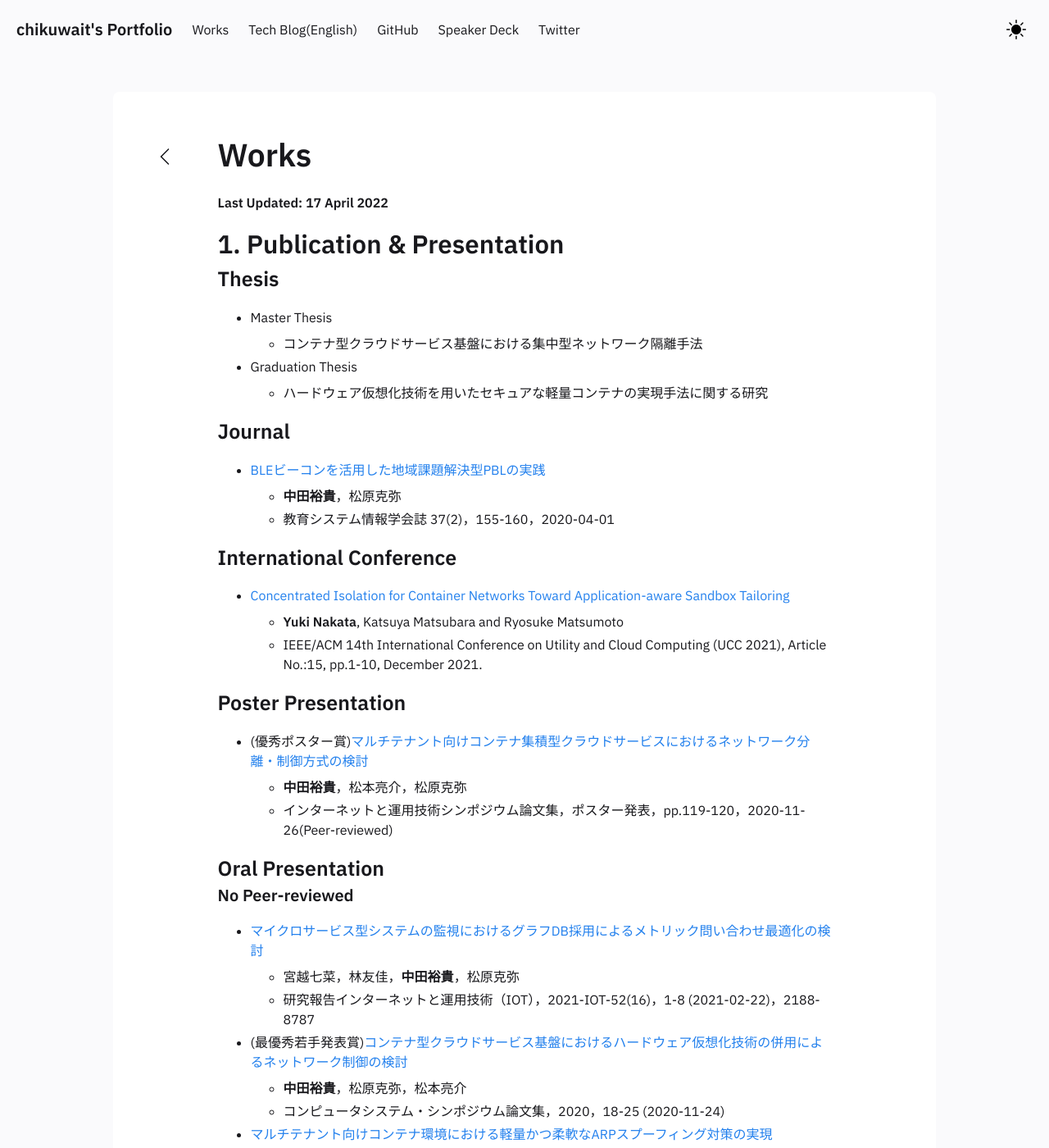
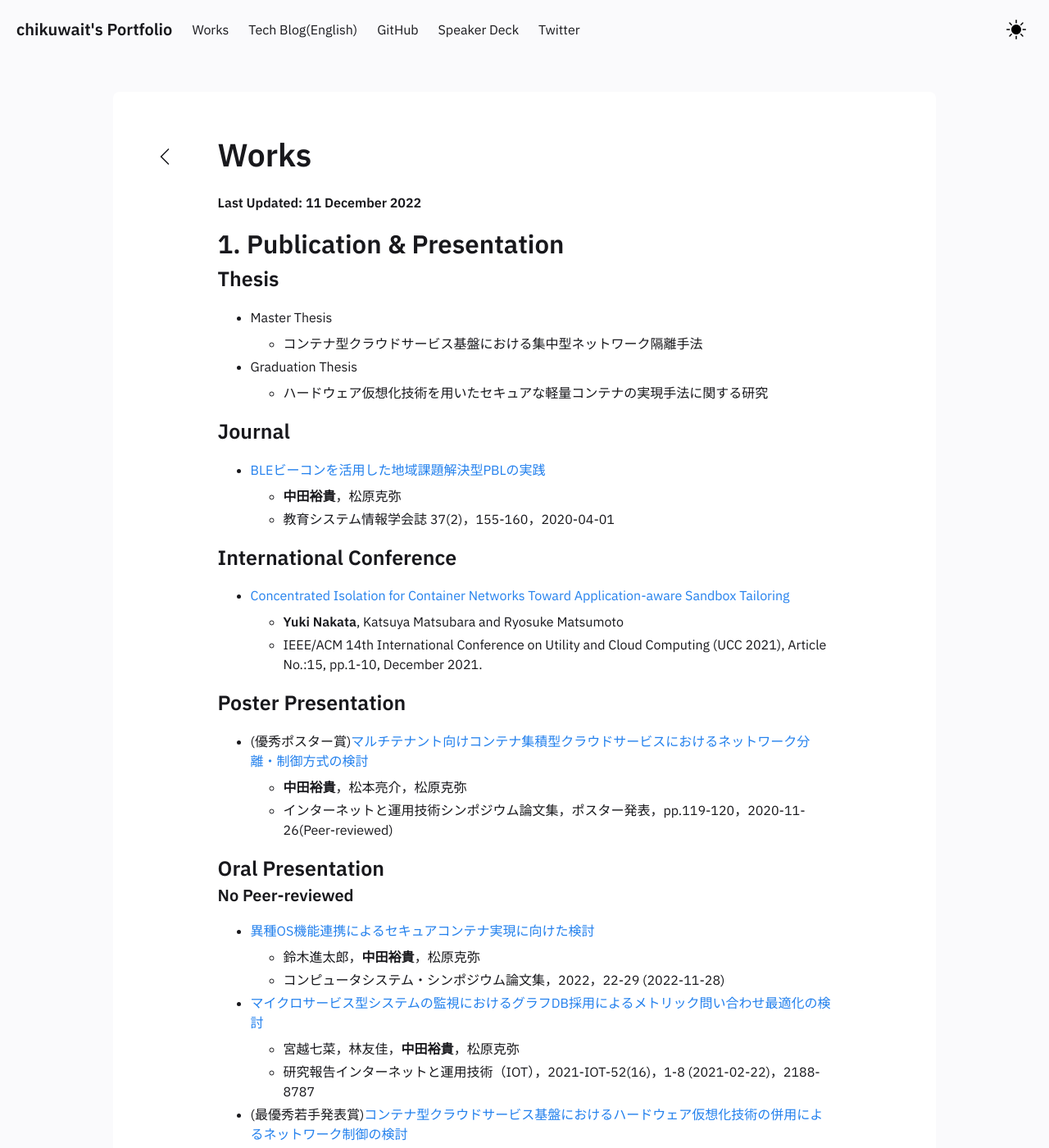
Before and after one commit to chikuwait/chikuwait.github.io, a Jekyll site: the page built from _notes/Public/works.md, in a window 1280 px wide and 1400 px high. Shown: the whole window at 82% size. Built offline with Jekyll 4.4.1, drawn with Linux system fonts in a browser that asks for light colours; some of the changed text lies outside the part shown.

Commit message:
BitVisor SummitとComSysの発表を追加

```diff
--- a/_notes/Public/works.md
+++ b/_notes/Public/works.md
@@ -1,7 +1,7 @@
 ---
 title : Works
 notetype : feed
-date : 17-04-2022
+date : 11-12-2022
 ---
 
 ## 1. Publication & Presentation
@@ -29,6 +29,9 @@ date : 17-04-2022
 
 ### Oral Presentation
 #### No Peer-reviewed
+- [異種OS機能連携によるセキュアコンテナ実現に向けた検討](http://id.nii.ac.jp/1001/00222600/)
+  - 鈴木進太郎，**中田裕貴**，松原克弥
+  - コンピュータシステム・シンポジウム論文集，2022，22-29 (2022-11-28)
 - [マイクロサービス型システムの監視におけるグラフDB採用によるメトリック問い合わせ最適化の検討](http://id.nii.ac.jp/1001/00209409/)
   - 宮越七菜，林友佳，**中田裕貴**，松原克弥
   - 研究報告インターネットと運用技術（IOT），2021-IOT-52(16)，1-8 (2021-02-22)，2188-8787
@@ -46,6 +49,9 @@ date : 17-04-2022
   - 研究報告インターネットと運用技術（IOT），2018-IOT-42(1)，1-8 (2018-06-21)，2188-8787
 
 #### Technical-community(No Paper)
+- [BitVisorであやつるコンテナネットワーク](https://speakerdeck.com/chikuwait/bitvisorsummit11)
+  - **中田裕貴**
+  - BitVisor Summit 11，2022年12月
 - [SKBパケット選抜総選挙 〜 僕たちは誰について行けばいい？](https://speakerdeck.com/chikuwait/osc21do)
   - **中田裕貴**
   - Open Source Conference 2021 Online Hokkaido，2021年6月
```
